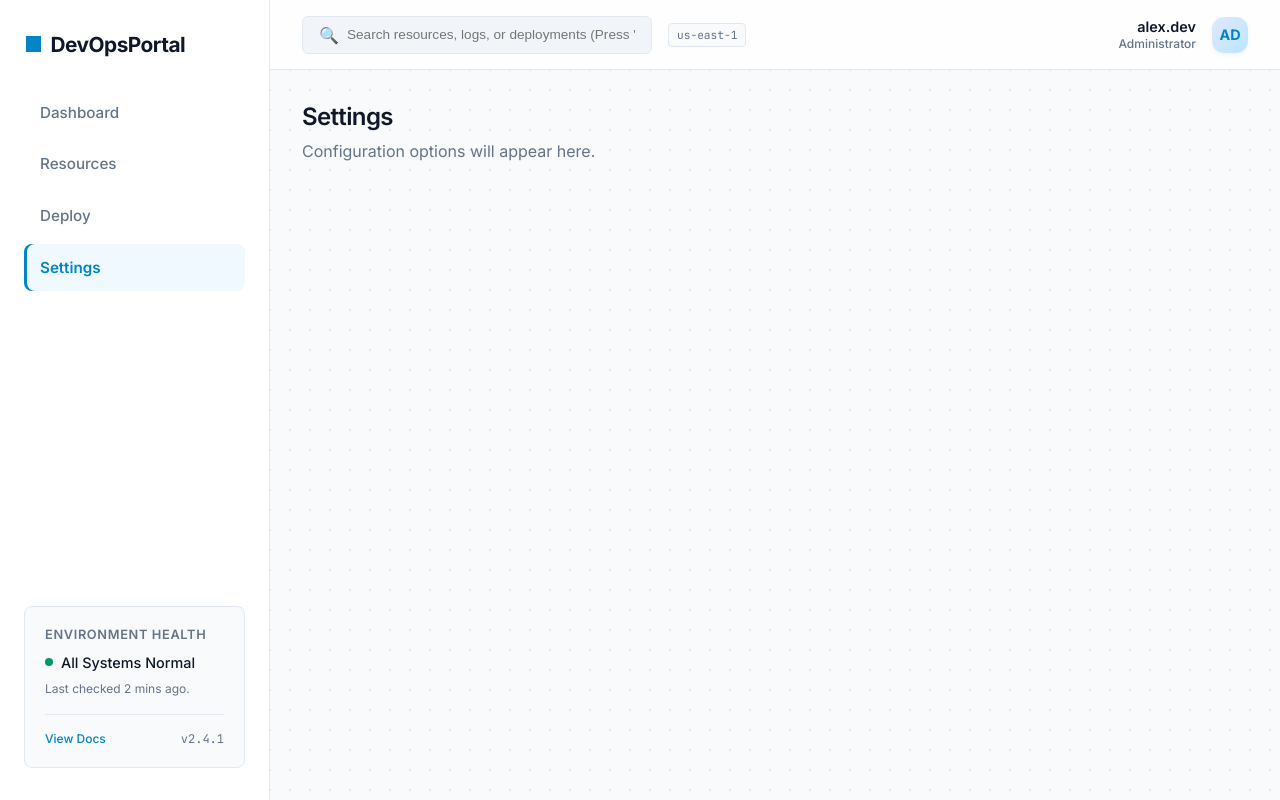
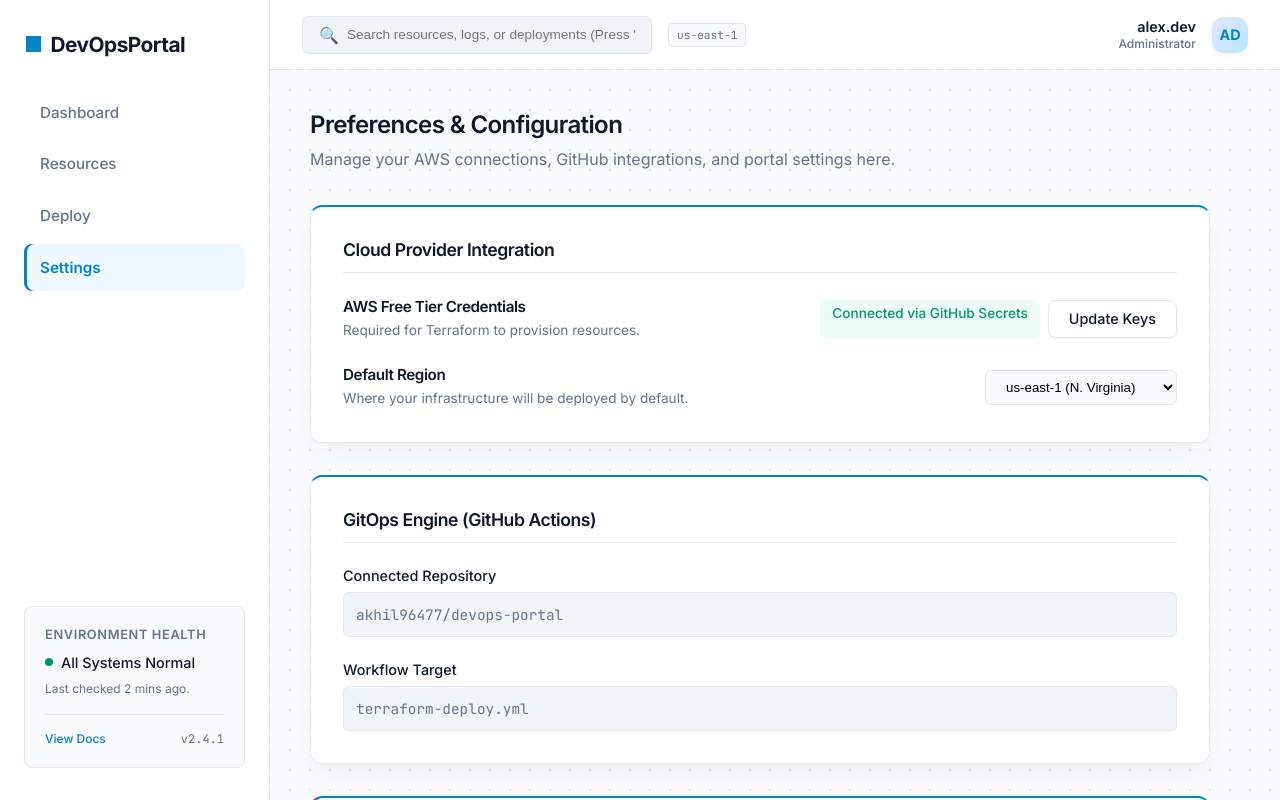
Before and after one commit to akhil96477/devops-portal, a React (Vite) app: page / in a window 1280 px wide. Both pictures are taken after a click on the item "Settings". Built offline with nearby package versions, Linux system fonts and the light colour scheme.

Commit message:
Implement Settings page and wire up dashboard navigation buttons

```diff
--- a/src/App.jsx
+++ b/src/App.jsx
@@ -2,6 +2,7 @@ import { useState } from 'react'
 import Dashboard from './components/Dashboard'
 import DeployForm from './components/DeployForm'
 import ResourcesList from './components/ResourcesList'
+import Settings from './components/Settings'
 import './App.css'
 
 function App() {
@@ -69,15 +70,10 @@ function App() {
           </div>
         </header>
 
-        {activeTab === 'dashboard' && <Dashboard />}
+        {activeTab === 'dashboard' && <Dashboard setActiveTab={setActiveTab} />}
         {activeTab === 'deploy' && <DeployForm />}
         {activeTab === 'resources' && <ResourcesList />}
-        {activeTab === 'settings' && (
-          <div style={{ padding: '2rem' }}>
-            <h2>Settings</h2>
-            <p style={{ color: 'var(--text-muted)' }}>Configuration options will appear here.</p>
-          </div>
-        )}
+        {activeTab === 'settings' && <Settings />}
       </main>
     </div>
   )
--- a/src/components/Dashboard.jsx
+++ b/src/components/Dashboard.jsx
@@ -1,6 +1,6 @@
 import React from 'react';
 
-const Dashboard = () => {
+const Dashboard = ({ setActiveTab }) => {
   return (
     <div className="content-area" style={{ height: 'calc(100vh - 70px)', paddingBottom: '2rem' }}>
 
@@ -14,8 +14,8 @@ const Dashboard = () => {
             Your infrastructure is operating normally. You have provisioned 4 resources this month, saving an estimated $142.00 using the AWS Free Tier.
           </p>
           <div style={{ marginTop: '2rem', display: 'flex', gap: '1rem' }}>
-            <button className="btn primary" style={{ padding: '0.75rem 1.5rem' }}>Quick Deploy</button>
-            <button className="btn" style={{ padding: '0.75rem 1.5rem' }}>View Active Resources</button>
+            <button className="btn primary" style={{ padding: '0.75rem 1.5rem' }} onClick={() => setActiveTab('deploy')}>Quick Deploy</button>
+            <button className="btn" style={{ padding: '0.75rem 1.5rem' }} onClick={() => setActiveTab('resources')}>View Active Resources</button>
           </div>
         </div>
 
--- /dev/null
+++ b/src/components/Settings.jsx
@@ -0,0 +1,73 @@
+import React from 'react';
+
+const Settings = () => {
+  return (
+    <div className="content-area" style={{ height: 'calc(100vh - 70px)', paddingBottom: '2rem', gridTemplateColumns: '1fr' }}>
+      <div style={{ display: 'flex', flexDirection: 'column', gap: '2rem', height: '100%', maxWidth: '900px' }}>
+
+        <div>
+          <h2 style={{ fontSize: '1.5rem', marginBottom: '0.5rem' }}>Preferences & Configuration</h2>
+          <p style={{ color: 'var(--text-muted)' }}>Manage your AWS connections, GitHub integrations, and portal settings here.</p>
+        </div>
+
+        <div className="panel" style={{ padding: '2rem' }}>
+          <h3 style={{ fontSize: '1.1rem', marginBottom: '1.5rem', borderBottom: '1px solid var(--border-color)', paddingBottom: '0.75rem' }}>Cloud Provider Integration</h3>
+
+          <div style={{ display: 'flex', flexDirection: 'column', gap: '1.5rem' }}>
+            <div style={{ display: 'flex', justifyContent: 'space-between', alignItems: 'center' }}>
+              <div>
+                <h4 style={{ fontSize: '0.95rem', marginBottom: '0.25rem' }}>AWS Free Tier Credentials</h4>
+                <p style={{ fontSize: '0.85rem', color: 'var(--text-muted)' }}>Required for Terraform to provision resources.</p>
+              </div>
+              <div style={{ display: 'flex', gap: '0.5rem' }}>
+                <span style={{ padding: '0.35rem 0.75rem', background: '#ecfdf5', color: 'var(--success)', borderRadius: '6px', fontSize: '0.85rem', fontWeight: '500' }}>Connected via GitHub Secrets</span>
+                <button className="btn">Update Keys</button>
+              </div>
+            </div>
+
+            <div style={{ display: 'flex', justifyContent: 'space-between', alignItems: 'center' }}>
+              <div>
+                <h4 style={{ fontSize: '0.95rem', marginBottom: '0.25rem' }}>Default Region</h4>
+                <p style={{ fontSize: '0.85rem', color: 'var(--text-muted)' }}>Where your infrastructure will be deployed by default.</p>
+              </div>
+              <select style={{ padding: '0.5rem 1rem', borderRadius: '6px', border: '1px solid var(--border-color)', outline: 'none', background: '#f8fafc' }}>
+                <option>us-east-1 (N. Virginia)</option>
+                <option>us-west-2 (Oregon)</option>
+                <option>eu-central-1 (Frankfurt)</option>
+              </select>
+            </div>
+          </div>
+        </div>
+
+        <div className="panel" style={{ padding: '2rem' }}>
+          <h3 style={{ fontSize: '1.1rem', marginBottom: '1.5rem', borderBottom: '1px solid var(--border-color)', paddingBottom: '0.75rem' }}>GitOps Engine (GitHub Actions)</h3>
+
+          <div style={{ display: 'flex', flexDirection: 'column', gap: '1.5rem' }}>
+            <div style={{ display: 'flex', flexDirection: 'column', gap: '0.5rem' }}>
+              <label style={{ fontSize: '0.9rem', fontWeight: '500', color: 'var(--text-main)' }}>Connected Repository</label>
+              <input type="text" value="akhil96477/devops-portal" readOnly style={{ padding: '0.75rem', border: '1px solid var(--border-color)', borderRadius: '6px', fontFamily: 'JetBrains Mono, monospace', fontSize: '0.9rem', color: 'var(--text-muted)', background: '#f1f5f9' }} />
+            </div>
+
+            <div style={{ display: 'flex', flexDirection: 'column', gap: '0.5rem' }}>
+              <label style={{ fontSize: '0.9rem', fontWeight: '500', color: 'var(--text-main)' }}>Workflow Target</label>
+              <input type="text" value="terraform-deploy.yml" readOnly style={{ padding: '0.75rem', border: '1px solid var(--border-color)', borderRadius: '6px', fontFamily: 'JetBrains Mono, monospace', fontSize: '0.9rem', color: 'var(--text-muted)', background: '#f1f5f9' }} />
+            </div>
+          </div>
+        </div>
+
+        <div className="panel" style={{ padding: '2rem', borderLeft: '4px solid var(--danger)' }}>
+          <h3 style={{ fontSize: '1.1rem', marginBottom: '1rem', color: 'var(--danger)' }}>Danger Zone</h3>
+          <p style={{ fontSize: '0.9rem', color: 'var(--text-muted)', marginBottom: '1.5rem' }}>
+            Actions here cannot be undone. Be careful when destroying infrastructure.
+          </p>
+          <button className="btn" style={{ borderColor: 'var(--danger)', color: 'var(--danger)' }}>
+            Run terraform destroy
+          </button>
+        </div>
+
+      </div>
+    </div>
+  );
+};
+
+export default Settings;
```
